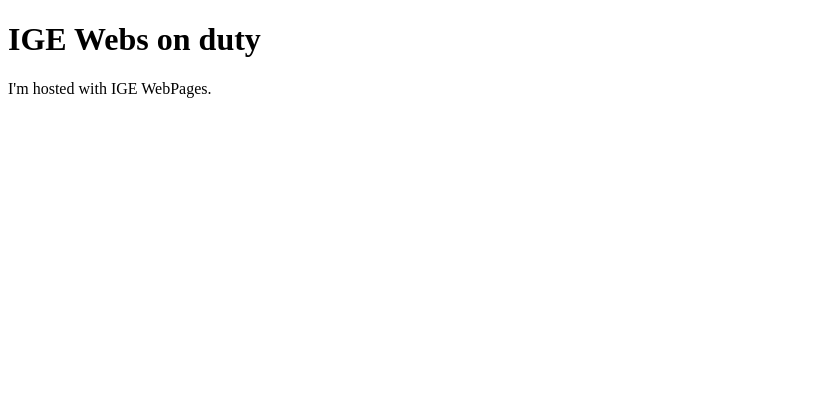
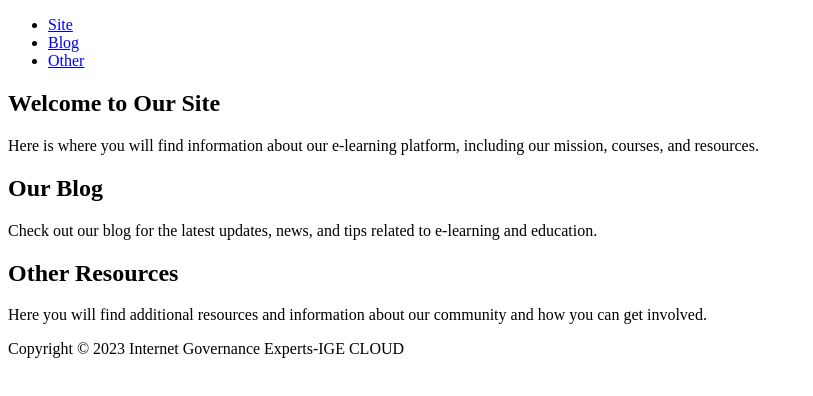
Before and after one commit to igeclouds/igeclouds.github.io, a plain HTML site: page index.html in a window 1280 px wide. Shown: the whole page, without its empty margins (0-813 px from the left). Drawn offline with Linux system fonts and the light colour scheme.

Commit message:
Update index.html
Signed-off-by: Moses Fabiyi <90117777+officialmofabs@users.noreply.github.com>

```diff
--- a/index.html
+++ b/index.html
@@ -1,7 +1,34 @@
 <!DOCTYPE html>
 <html>
-<body>
-<h1>IGE Webs on duty</h1>
-<p>I'm hosted with IGE WebPages.</p>
-</body>
+  <head>
+    <title>Internet Governance Experts-IGE CLOUD</title>
+  </head>
+  <body>
+    <header>
+      <nav>
+        <ul>
+          <li><a href="#site">Site</a></li>
+          <li><a href="#blog">Blog</a></li>
+          <li><a href="#other">Other</a></li>
+        </ul>
+      </nav>
+    </header>
+    <main>
+      <section id="site">
+        <h2>Welcome to Our Site</h2>
+        <p>Here is where you will find information about our e-learning platform, including our mission, courses, and resources.</p>
+      </section>
+      <section id="blog">
+        <h2>Our Blog</h2>
+        <p>Check out our blog for the latest updates, news, and tips related to e-learning and education.</p>
+      </section>
+      <section id="other">
+        <h2>Other Resources</h2>
+        <p>Here you will find additional resources and information about our community and how you can get involved.</p>
+      </section>
+    </main>
+    <footer>
+      <p>Copyright © 2023 Internet Governance Experts-IGE CLOUD</p>
+    </footer>
+  </body>
 </html>
```
